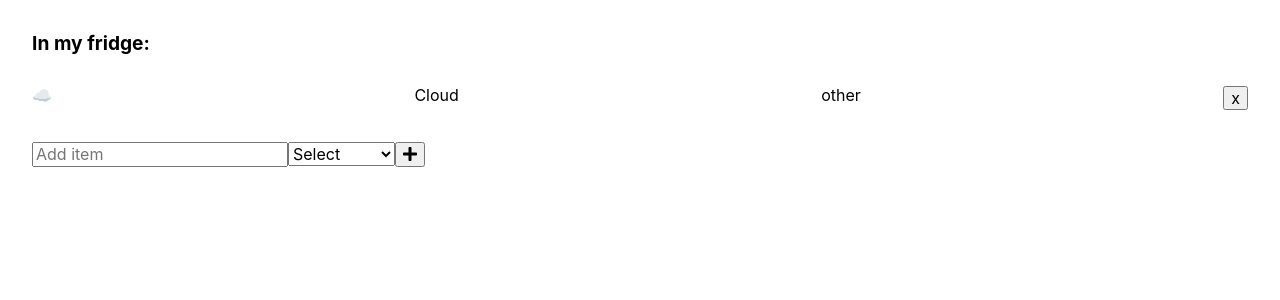
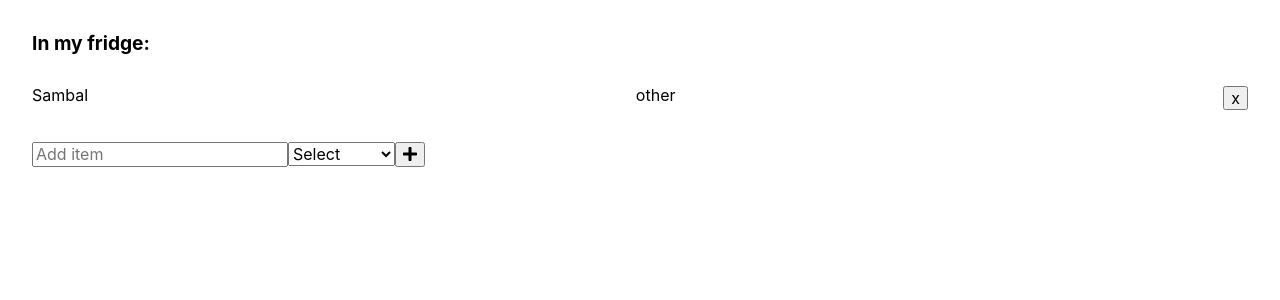
Before and after one commit to crushoftheyear/in-my-fridge, a React (Create React App) app: page / in a window 1280 px wide. Shown: the top 300 px of the page. Built offline with nearby package versions, Linux system fonts and the light colour scheme.

Commit message:
Removed emojis & quantity

```diff
--- a/src/App.js
+++ b/src/App.js
@@ -29,6 +29,7 @@ if (persistedStateJSON) {
 const store = createStore(
   reducer,
   persistedState,
+  // eslint-disable-next-line no-underscore-dangle
   window.__REDUX_DEVTOOLS_EXTENSION__ && window.__REDUX_DEVTOOLS_EXTENSION__()
 )
 
--- a/src/components/AddItem.js
+++ b/src/components/AddItem.js
@@ -7,7 +7,6 @@ import styled from 'styled-components/macro'
 import { fridge } from 'reducers/fridge'
 import { TextInput } from './TextInput'
 import { SelectInput } from './SelectInput'
-import { EmojiPicker } from './EmojiPicker'
 
 const AddContainer = styled.form`
   margin-top: 2rem;
@@ -16,7 +15,6 @@ const AddContainer = styled.form`
 export const AddItem = () => {
   const [desc, setDesc] = useState('')
   const [cat, setCat] = useState('')
-  const [emoji, setEmoji] = useState('')
 
   const categories = ['Cheese', 'Drinks', 'Protein', 'Sauces', 'Sweets', 'Vegetables', 'Other']
 
@@ -36,8 +34,6 @@ export const AddItem = () => {
     setCat('')
   }
 
-  console.log(emoji)
-
   return (
 
     <AddContainer className="add-item" onSubmit={submitHandler}>
@@ -55,10 +51,6 @@ export const AddItem = () => {
         state={cat}
         setState={setCat} />
 
-      {/* <EmojiPicker
-        state={emoji}
-        setState={setEmoji} /> */}
-
       <button className="add-btn" type="submit" aria-label="Click to add item">
         <FontAwesomeIcon icon={faPlus} />
       </button>
--- a/src/components/Item.js
+++ b/src/components/Item.js
@@ -12,16 +12,14 @@ const ItemContainer = styled.div`
   }
 `
 export const Item = (props) => {
-  const { id, icon, description, category } = props.item;
+  const { id, description, category } = props.item;
 
   const dispatch = useDispatch()
 
   return (
     <ItemContainer>
-      <span role="img" aria-label="">{icon}</span>
       <span>{description.charAt(0).toUpperCase() + description.slice(1)}</span>
       <span>{category}</span>
-      {/* <span>[{quantity}]</span> */}
       <button onClick={() => { dispatch(fridge.actions.removeItem(id)) }} type="button">x</button>
     </ItemContainer>
   )
--- a/src/components/TextInput.js
+++ b/src/components/TextInput.js
@@ -1,18 +1,16 @@
 import React from 'react'
 
 export const TextInput = ({ label, id, placeholder, state, setState }) => {
-
   return (
     <>
       <label htmlFor={id}>{label}</label>
       <input
         type="text"
         id={id}
-        onChange={event => setState(event.target.value)}
+        onChange={(e) => setState(e.target.value)}
         value={state}
         placeholder={placeholder}
-        required
-      />
+        required />
     </>
   )
 }
--- a/src/reducers/fridge.js
+++ b/src/reducers/fridge.js
@@ -4,7 +4,7 @@ export const fridge = createSlice({
   name: 'fridge',
   initialState: {
     items: [
-      { id: Date.now(), icon: '☁️', description: 'cloud', category: 'other', quantity: 4 }
+      { id: Date.now(), description: 'sambal', category: 'other' }
     ]
   },
   reducers: {
```
